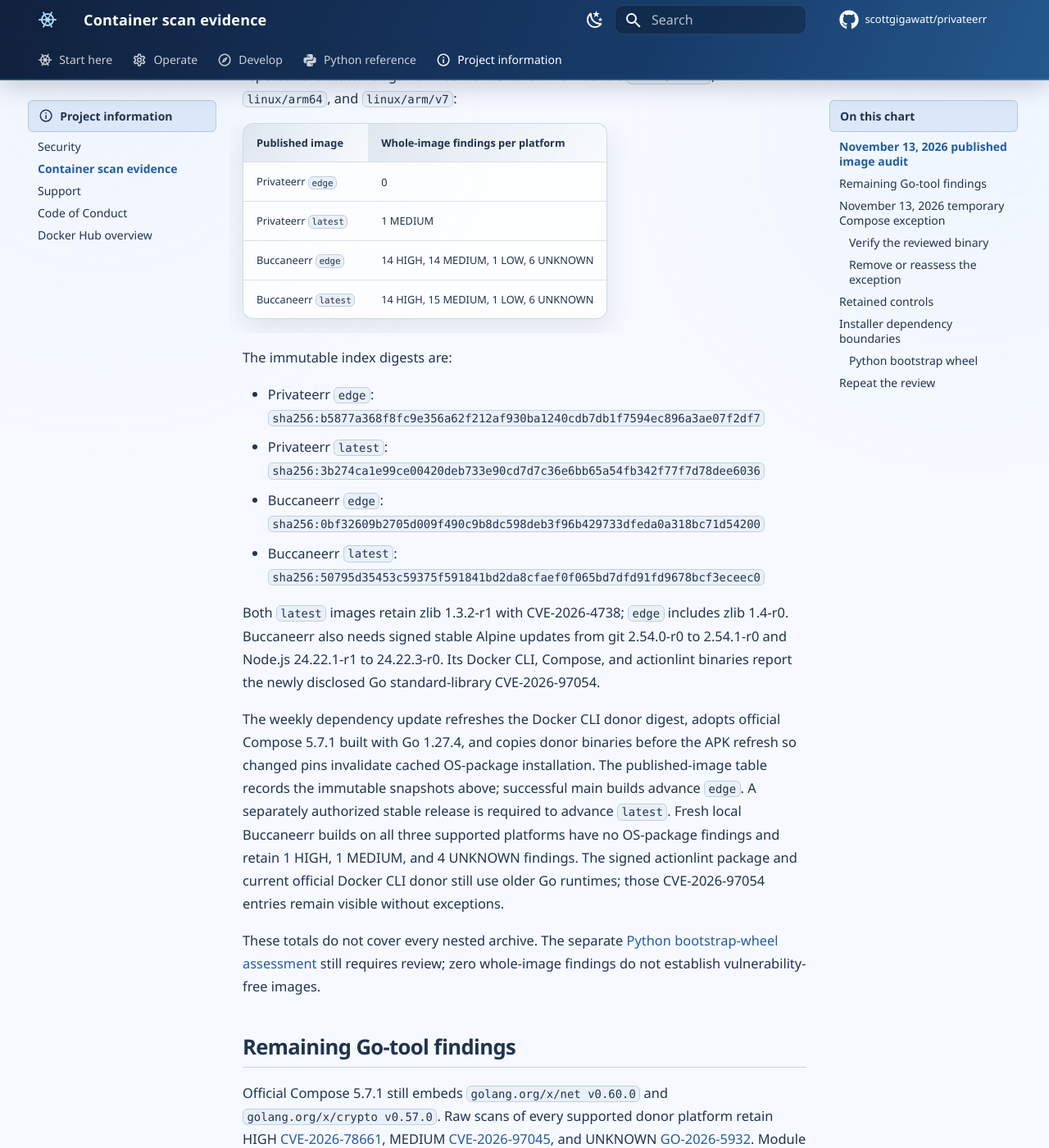
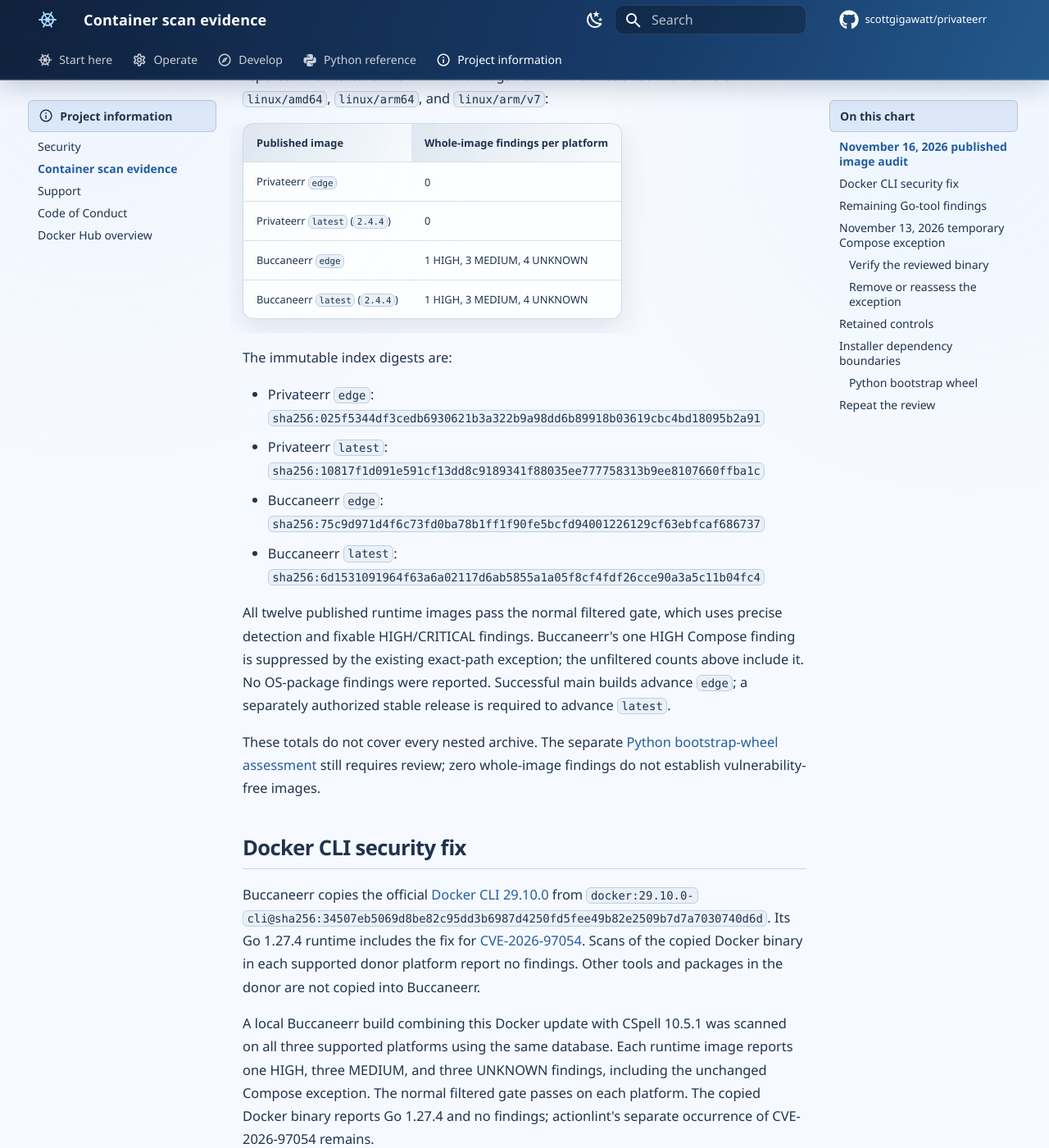
Before and after one commit to scottgigawatt/privateerr, an MkDocs documentation site: the page built from docs/container-scan-review.md, in a window 1280 px wide and 1400 px high, scrolled down 537 px. Shown: the whole window at 82% size. Built offline with MkDocs 1.6.1 and Material for MkDocs 9.7.7, drawn with Linux system fonts in a browser that asks for light colours; comment, search, counter and statistics services are not loaded; some of the changed text lies outside the part shown.

Commit message:
🛡️ Give Docker its patched Go-go boots

```diff
--- a/docs/container-scan-review.md
+++ b/docs/container-scan-review.md
@@ -2,35 +2,43 @@
 
 Use this page to assess published image findings, unreleased fixes, retained security controls, and the conditions for removing the temporary Compose exception. Privateerr uses only the Python standard library; validation and documentation tools belong to the test-only Buccaneerr image.
 
-## November 13, 2026 published image audit
+## November 16, 2026 published image audit
 
-Trivy 0.76.2 used comprehensive detection, every severity, unfixed findings, and an explicit empty ignore file. Its database was updated at `2026-11-13 19:05:12 UTC` and held constant. Each scan selected an immutable runtime manifest and verified the reported architecture against that manifest. Each row covers `linux/amd64`, `linux/arm64`, and `linux/arm/v7`:
+Trivy 0.76.2 used comprehensive detection, every severity, unfixed findings, and an explicit empty ignore file. Its database was updated at `2026-11-16 18:50:18 UTC` and held constant. Each scan selected an immutable runtime manifest and verified the reported architecture and ARM variant against that manifest. Each row covers `linux/amd64`, `linux/arm64`, and `linux/arm/v7`:
 
 | Published image | Whole-image findings per platform |
 | --- | --- |
 | Privateerr `edge` | 0 |
-| Privateerr `latest` | 1 MEDIUM |
-| Buccaneerr `edge` | 14 HIGH, 14 MEDIUM, 1 LOW, 6 UNKNOWN |
-| Buccaneerr `latest` | 14 HIGH, 15 MEDIUM, 1 LOW, 6 UNKNOWN |
+| Privateerr `latest` (`2.4.4`) | 0 |
+| Buccaneerr `edge` | 1 HIGH, 3 MEDIUM, 4 UNKNOWN |
+| Buccaneerr `latest` (`2.4.4`) | 1 HIGH, 3 MEDIUM, 4 UNKNOWN |
 
 The immutable index digests are:
 
-- Privateerr `edge`: `sha256:b5877a368f8fc9e356a62f212af930ba1240cdb7db1f7594ec896a3ae07f2df7`
-- Privateerr `latest`: `sha256:3b274ca1e99ce00420deb733e90cd7d7c36e6bb65a54fb342f77f7d78dee6036`
-- Buccaneerr `edge`: `sha256:0bf32609b2705d009f490c9b8dc598deb3f96b429733dfeda0a318bc71d54200`
-- Buccaneerr `latest`: `sha256:50795d35453c59375f591841bd2da8cfaef0f065bd7dfd91fd9678bcf3eceec0`
+- Privateerr `edge`: `sha256:025f5344df3cedb6930621b3a322b9a98dd6b89918b03619cbc4bd18095b2a91`
+- Privateerr `latest`: `sha256:10817f1d091e591cf13dd8c9189341f88035ee777758313b9ee8107660ffba1c`
+- Buccaneerr `edge`: `sha256:75c9d971d4f6c73fd0ba78b1ff1f90fe5bcfd94001226129cf63ebfcaf686737`
+- Buccaneerr `latest`: `sha256:6d1531091964f63a6a02117d6ab5855a1a05f8cf4fdf26cce90a3a5c11b04fc4`
 
-Both `latest` images retain zlib 1.3.2-r1 with CVE-2026-4738; `edge` includes zlib 1.4-r0. Buccaneerr also needs signed stable Alpine updates from git 2.54.0-r0 to 2.54.1-r0 and Node.js 24.22.1-r1 to 24.22.3-r0. Its Docker CLI, Compose, and actionlint binaries report the newly disclosed Go standard-library CVE-2026-97054.
-
-The weekly dependency update refreshes the Docker CLI donor digest, adopts official Compose 5.7.1 built with Go 1.27.4, and copies donor binaries before the APK refresh so changed pins invalidate cached OS-package installation. The published-image table records the immutable snapshots above; successful main builds advance `edge`. A separately authorized stable release is required to advance `latest`. Fresh local Buccaneerr builds on all three supported platforms have no OS-package findings and retain 1 HIGH, 1 MEDIUM, and 4 UNKNOWN findings. The signed actionlint package and current official Docker CLI donor still use older Go runtimes; those CVE-2026-97054 entries remain visible without exceptions.
+All twelve published runtime images pass the normal filtered gate, which uses precise detection and fixable HIGH/CRITICAL findings. Buccaneerr's one HIGH Compose finding is suppressed by the existing exact-path exception; the unfiltered counts above include it. No OS-package findings were reported. Successful main builds advance `edge`; a separately authorized stable release is required to advance `latest`.
 
 These totals do not cover every nested archive. The separate [Python bootstrap-wheel assessment](#python-bootstrap-wheel) still requires review; zero whole-image findings do not establish vulnerability-free images.
+
+## Docker CLI security fix
+
+Buccaneerr copies the official [Docker CLI 29.10.0](https://docs.docker.com/engine/release-notes/29/#29100) from `docker:29.10.0-cli@sha256:34507eb5069d8be82c95dd3b6987d4250fd5fee49b82e2509b7d7a7030740d6d`. Its Go 1.27.4 runtime includes the fix for [CVE-2026-97054](https://pkg.go.dev/vuln/GO-2026-6859). Scans of the copied Docker binary in each supported donor platform report no findings. Other tools and packages in the donor are not copied into Buccaneerr.
+
+A local Buccaneerr build combining this Docker update with CSpell 10.5.1 was scanned on all three supported platforms using the same database. Each runtime image reports one HIGH, three MEDIUM, and three UNKNOWN findings, including the unchanged Compose exception. The normal filtered gate passes on each platform. The copied Docker binary reports Go 1.27.4 and no findings; actionlint's separate occurrence of CVE-2026-97054 remains.
+
+The published snapshots above still contain Docker CLI 29.9.3 and its CVE-2026-97054 finding. This source update requires a new image build to reach users.
 
 ## Remaining Go-tool findings
 
 Official Compose 5.7.1 still embeds `golang.org/x/net v0.60.0` and `golang.org/x/crypto v0.57.0`. Raw scans of every supported donor platform retain HIGH [CVE-2026-78661](https://pkg.go.dev/vuln/GO-2026-6860), MEDIUM [CVE-2026-97045](https://pkg.go.dev/vuln/GO-2026-6866), and UNKNOWN [GO-2026-5932](https://pkg.go.dev/vuln/GO-2026-5932). Module fixes exist upstream, but the current official donor has not adopted them. Preserve the official binary rather than rebuilding its dependency graph locally.
 
-Actionlint's [Windows-specific CVE-2026-39824](https://pkg.go.dev/vuln/GO-2026-5024) remains visible without an exception. Module metadata does not establish that every affected package is included or invoked by supported commands.
+Compose also reports MEDIUM [CVE-2026-128085](https://github.com/open-telemetry/opentelemetry-go/security/advisories/GHSA-q7gw-24fr-5p69) for both `go.opentelemetry.io/otel/sdk` and `go.opentelemetry.io/otel/trace` at 1.46.0. The upstream fix is 1.47.0; the current official Compose donor has not adopted it. This finding remains visible without an exception.
+
+Alpine's signed actionlint package uses Go 1.27.3 and retains CVE-2026-97054. The current package has not adopted the patched runtime. Actionlint's [Windows-specific CVE-2026-39824](https://pkg.go.dev/vuln/GO-2026-5024) remains visible without an exception. Module metadata does not establish that every affected package is included or invoked by supported commands.
 
 ## November 13, 2026 temporary Compose exception
 
@@ -92,7 +100,7 @@ Both Dockerfiles refresh stable Alpine packages rather than carrying historical
 
 [Pip 26.3](https://github.com/pypa/pip/blob/26.3/NEWS.rst) was released on November 2. The [virtualenv 21.15.6 seed manifest](https://github.com/pypa/virtualenv/blob/21.15.6/src/virtualenv/seed/wheels/embed/__init__.py) selects its complete upstream wheel for Python 3.14; virtualenv 21.15.5 already selected the same wheel.
 
-Direct inspection of published Buccaneerr confirms that the active pip 26.3 wheel vendors msgpack 1.2.4 and urllib3 2.8.0, including their upstream fixes. Its SHA-256 is `f3b60b20ffaadd4415ed7957212a38ac63fa4c5fa375bd0f4a797777940fad13`. It still includes the `pkg_resources` subset recorded as setuptools 70.3.0. A version-level advisory against the complete setuptools distribution does not prove that all affected modules exist in that subset.
+Direct inspection of published Buccaneerr confirms that the active pip 26.3 wheel vendors msgpack 1.2.4 and urllib3 2.8.0, including their upstream fixes. Its SHA-256 is `f3b60b20ffaadd4415ed7957212a38ac63fa4c5fa375bd0f4a797777940fad13`. It still includes the `pkg_resources` subset recorded as setuptools 70.3.0. A separate metadata-guided scan with the November 16 database reports three version-level entries against that subset: one HIGH, one MEDIUM, and one LOW. These are outside the whole-image totals. A version-level advisory against the complete setuptools distribution does not prove that all affected modules exist in that subset.
 
 Keep the upstream SBOM unchanged and distinguish inactive inventory entries from the installed files. Standalone package upgrades do not replace code vendored inside a wheel.
 
@@ -100,7 +108,7 @@ Keep the upstream SBOM unchanged and distinguish inactive inventory entries from
 
 The reviewed production images retain Alpine Python's separate `/usr/lib/python3.14/ensurepip/_bundled/pip-26.2.2-py3-none-any.whl`. Its SHA-256 is `fd7f4dfa8190e014013b9f08f3e973f4e4c26ffd179a204895533a7254813a70` on every architecture of both Privateerr channels. The archive includes msgpack 1.1.2, urllib3 2.7.0, and `pkg_resources` recorded as setuptools 70.3.0. Privateerr does not invoke `python3 -m ensurepip`, but the upstream archive remains available to that command.
 
-A metadata-guided scan of the wheel's unchanged `pip/_vendor/vendor.txt` with the same November 9 database reports eight version-level entries: five HIGH, two MEDIUM, and one LOW. These entries are outside the whole-image counts and require code-path assessment, especially for the partial setuptools inventory.
+A metadata-guided scan of the wheel's unchanged `pip/_vendor/vendor.txt` with the November 16 database reports eight version-level entries: five HIGH, two MEDIUM, and one LOW. These entries are outside the whole-image counts and require code-path assessment, especially for the partial setuptools inventory.
 
 Updating virtualenv does not replace this package-owned bootstrap wheel. Alpine stable still supplies Python 3.14.10-r1 with that archive. Preserve upstream assets and SBOMs, and reassess when a complete maintained Python package updates it; do not partially patch or rename a wheel to manufacture lower counts.
 
```
Also changed, not shown: 1 other file.
